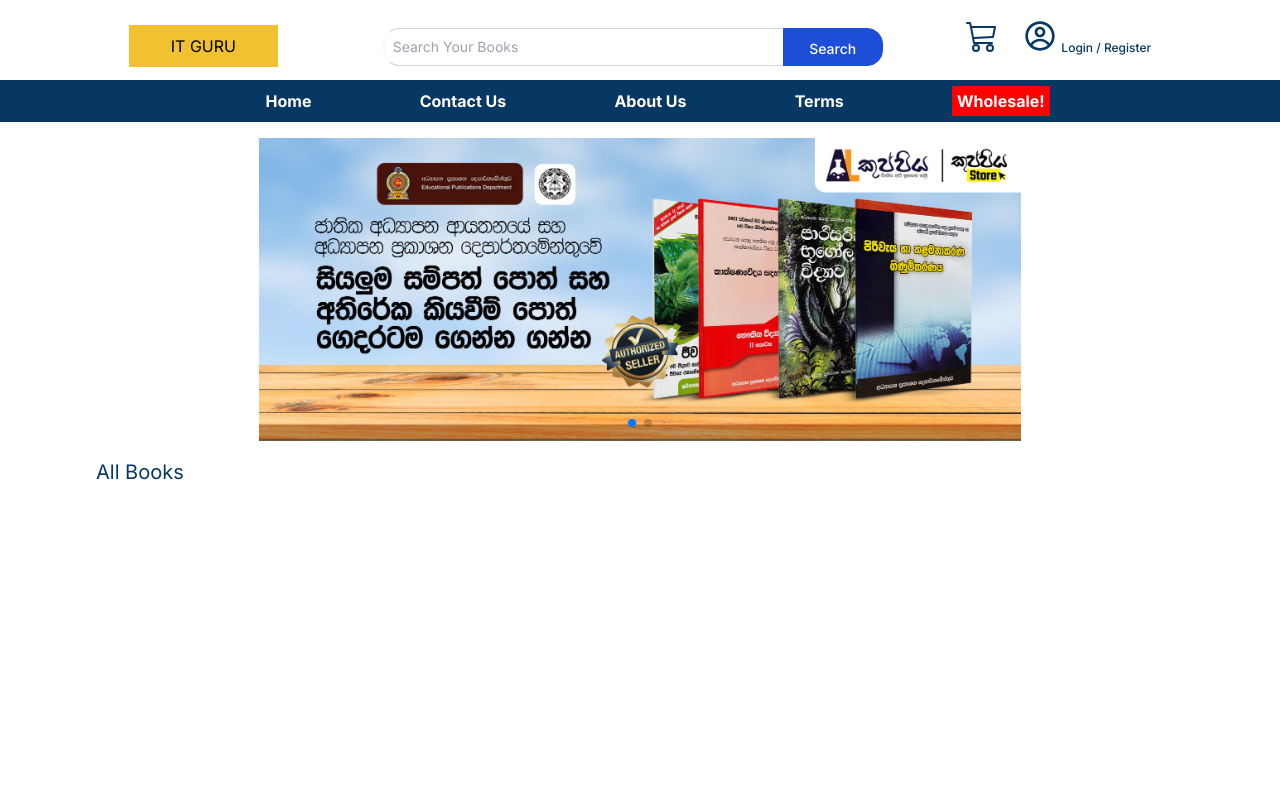
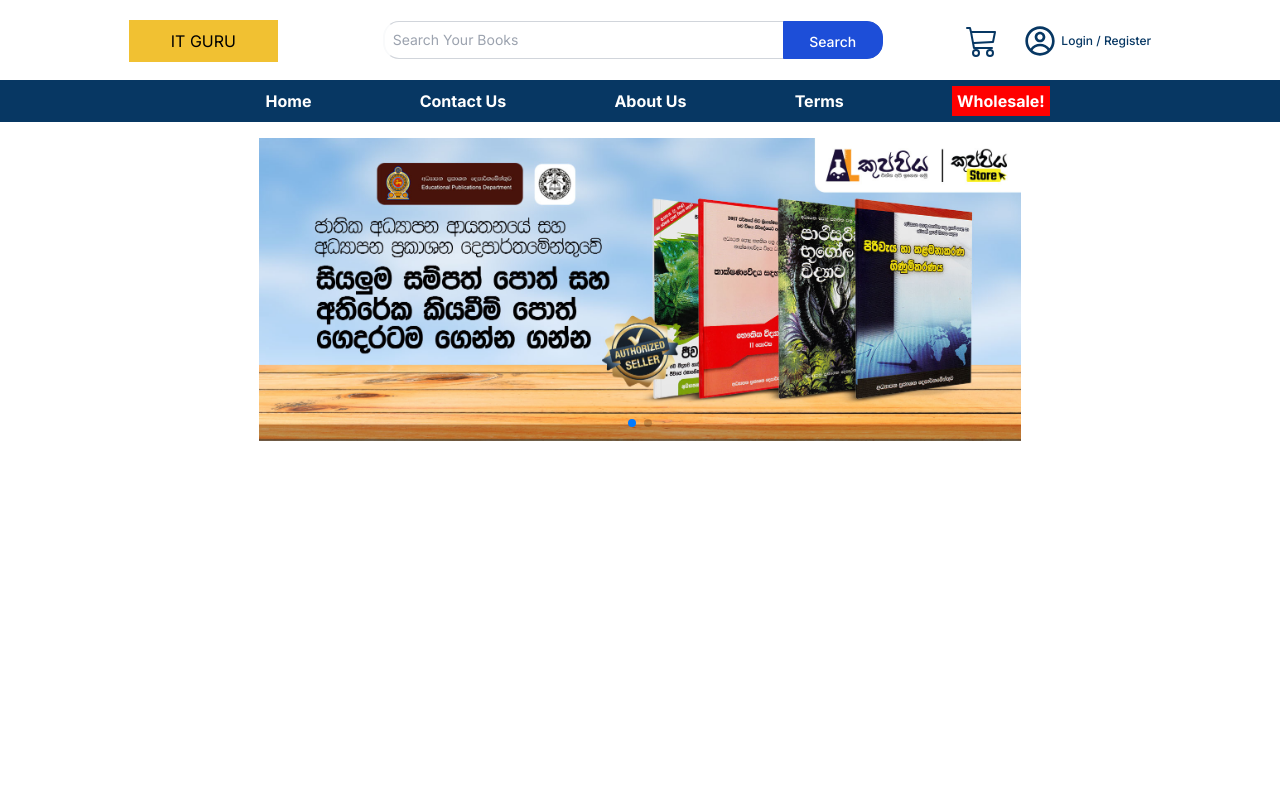
Before and after one commit to IT-Guru-Books-Store/ecomm-app-user, a Next.js app: page / in a window 1280 px wide. Shown: the top 800 px of the page. Built offline with nearby package versions, Linux system fonts and the light colour scheme.

Commit message:
adding changes

```diff
--- a/app/page.js
+++ b/app/page.js
@@ -2,18 +2,18 @@ import Slider from "@/components/swiper component/Slider";
 
 export default function Home() {
   return (
-    <div className="w-full md:h-[90vh] flex flex-col">
+    <div className="w-full h-[60vh] md:h-[90vh] flex flex-col">
       {/* <h1 className="md:text-[2rem]">This is home page</h1> */}
       <div className="w-full mt-2 md:mt-4">
         <Slider />
       </div>
-      <div className="flex md:flex-row mt-2 md:mt-4">
+      {/* <div className="flex md:flex-row mt-2 md:mt-4">
         <div>
           <h1 className="text-[#073763] text-[20px]">All Books</h1>
         </div>
         <div></div>
         <div></div>
-      </div>
+      </div> */}
     </div>
   );
 }
--- a/components/navbar/NavBar.js
+++ b/components/navbar/NavBar.js
@@ -26,7 +26,7 @@ const NavBar = () => {
     <div className="lg:h-[80px] lg:w-[85%] md:max-lg:w-full w-full">
       {/* desktop */}
       <div className="hidden md:block w-full">
-        <div className="flex flex-row p-5 items-baseline justify-center">
+        <div className="flex flex-row p-5 items-center justify-center">
           <div className="flex items-center justify-center bg-[#f1c132] md:max-lg:w-[100px] lg:w-[149px] md:max-lg:h-[35px] lg:h-[42px] lg:p-5 md:max-lg:ml-[5%]">
             IT GURU
           </div>
```
